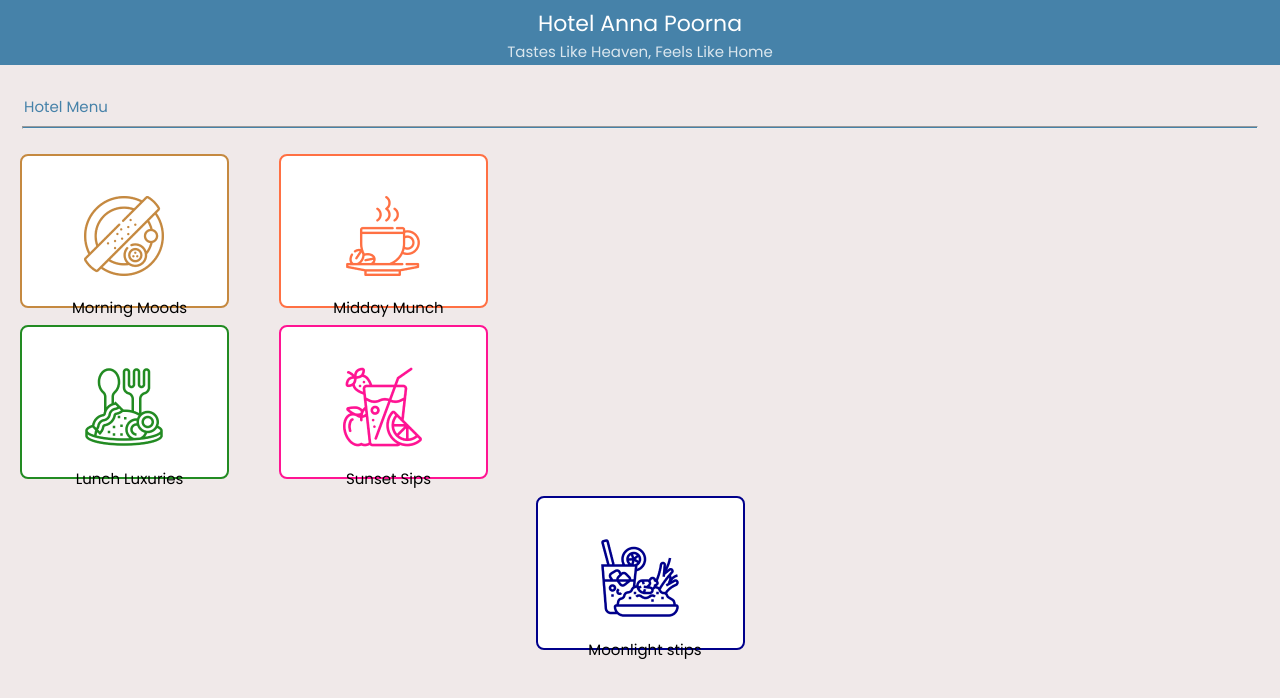
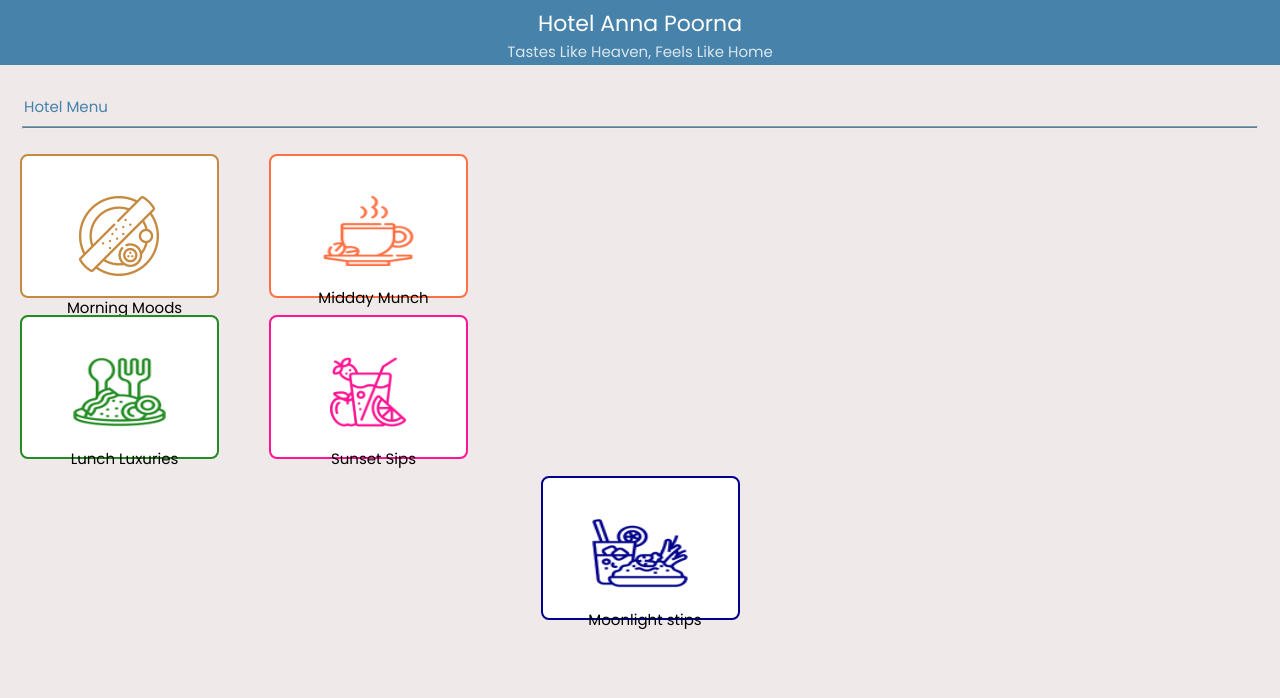
Before and after one commit to ASHINAY/Hotel-menu-fe, a React (Create React App) app: page / in a window 1280 px wide. Shown: the top 698 px of the page. Built offline with nearby package versions, Linux system fonts and the light colour scheme.

Commit message:
fixed that appbar issue

```diff
--- a/src/Pages/HomePage.css
+++ b/src/Pages/HomePage.css
@@ -53,8 +53,8 @@
 }
 
 .Morning {
-  width: 205px;
-  height: 150px;
+  width: 195px;
+  height: 140px;
   margin-top: 17px;
   margin-left: 20px;
   border-radius: 8px;
@@ -67,10 +67,9 @@
   font-size: 15px;
   color: black;
   margin-right: 20px;
-
   column-gap: 40px;
-  gap: 40px;
-  flex-wrap: wrap;
+  /* gap: 40px; */
+  /* flex-wrap: wrap; */
 }
 
 .Text {
@@ -81,12 +80,10 @@
   background-color: #00000000;
   font-family: 'Poppins', sans-serif;
 }
-
 .ImageTag {
-  height: 80px;
-  width: 80px;
+  height: 70px;
+  width: 80%;
 }
-
 .Moods {
   display: flex;
   flex-direction: column;
--- a/src/Pages/MorningPage.css
+++ b/src/Pages/MorningPage.css
@@ -1,10 +1,14 @@
  .wholePage {
-   height: 1500vh;
+   height: 1000vh;
    width: 100%;
    background: #F0E9E9;
- }
+  }
 
  .ApBar {
+  position: fixed;
+   top: 0;
+  left: 0;
+  right: 0;
    height: 65px;
    display: flex;
    gap: 5px;
@@ -41,6 +45,7 @@
    display: flex;
    flex-direction: column;
    gap: 20px;
+   padding-top: 70px;
  }
 
  .mod {
@@ -49,6 +54,7 @@
    align-items: flex-start;
    border: 2px solid;
    border-radius: 4px;
+
  }
 
  .item-info {
@@ -69,7 +75,7 @@
  .image {
 
    height: 75px;
-   width: 75px;
+   width: 95px;
    border-radius: 4px 0px 0px 4px;
    object-fit: cover;
  }
```
